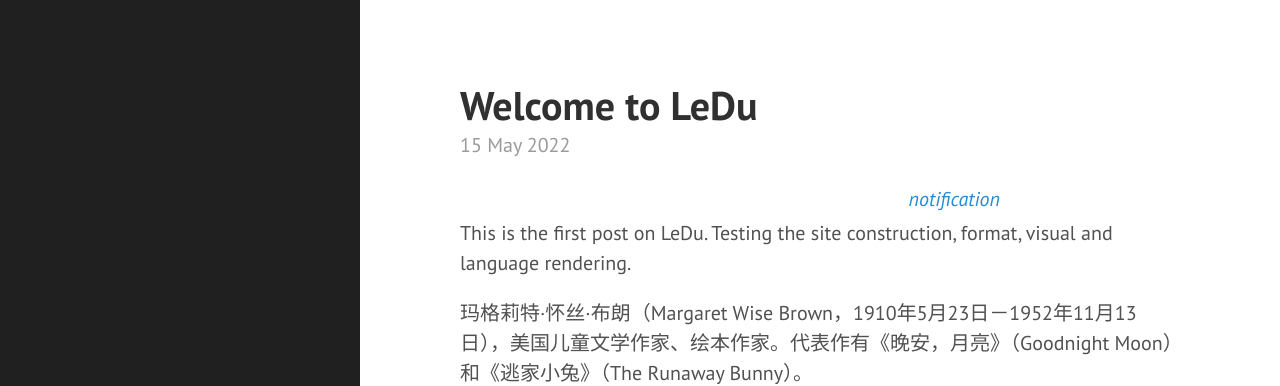
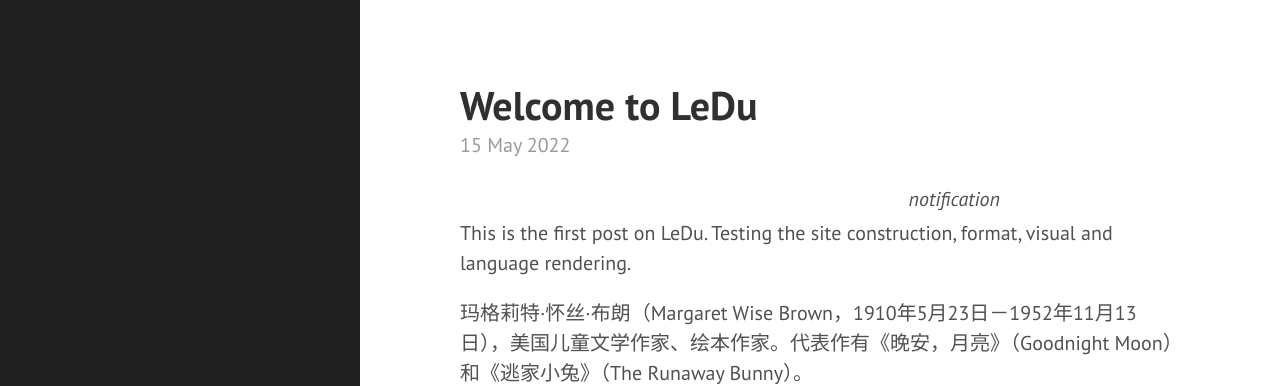
Before and after one commit to leducon/leducon.github.io, a Jekyll site: the page built from _posts/2022-05-14-welcome-to-ledu.md, in a window 1280 px wide. Shown: the top 386 px of the page. Built offline with Jekyll 4.4.1, drawn with Linux system fonts in a browser that asks for light colours; Markdown is read by kramdown in place of the engine named in the settings.

Commit message:
Update poole.css

```diff
--- a/public/css/poole.css
+++ b/public/css/poole.css
@@ -441,7 +441,8 @@ a.pagination-item:hover {
   text-align: right;
 }
 
-a.post-categories:link{
+.post-categories a,
+.post-categories a:link{
   color: #515151;
   background-color: #fff;
 }
```
